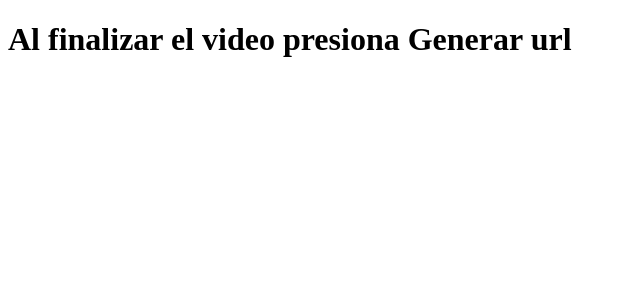
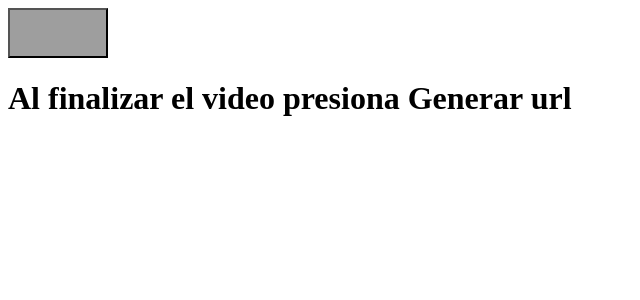
Before and after one commit to tvliveapp/iptvList, a Flask app: page / in a window 1280 px wide. Shown: the top 300 px of the page, without its empty margins (0-640 px from the left). Run offline with Flask 2, Linux system fonts and the light colour scheme; data that the repository does not hold is empty; parts of the project's set-up code (start-up, migrations or seed data) failed here and were passed over; grey boxes are pictures that could not be loaded.

Commit message:
Update test.html

```diff
--- a/templates/test.html
+++ b/templates/test.html
@@ -7,10 +7,22 @@
   .nselected{
     background-color: #efefef;
   }
+  #subs{
+    width:100px;
+    height:50px;
+    /*just this*/ background-image: url(http://www.onlinetotalguide.in/wp-content/uploads/2019/04/subscribe-gif-3.bak.gif);
+    background-position: center;
+    background-repeat: no-repeat;
+    background-size: 100px 50px;
+
+  }
 </style>
 <body>
 
 <div>
+  <button id='subs' onclick="window.open('https://www.youtube.com/user/lfrenteriax?sub_confirmation=1','MsgWindow','width=300,height=250');">
+
+  </button>
   <h1>Al finalizar el video presiona Generar url </h1>
   <h1 id='finalUrl'> </h1>
 
```
